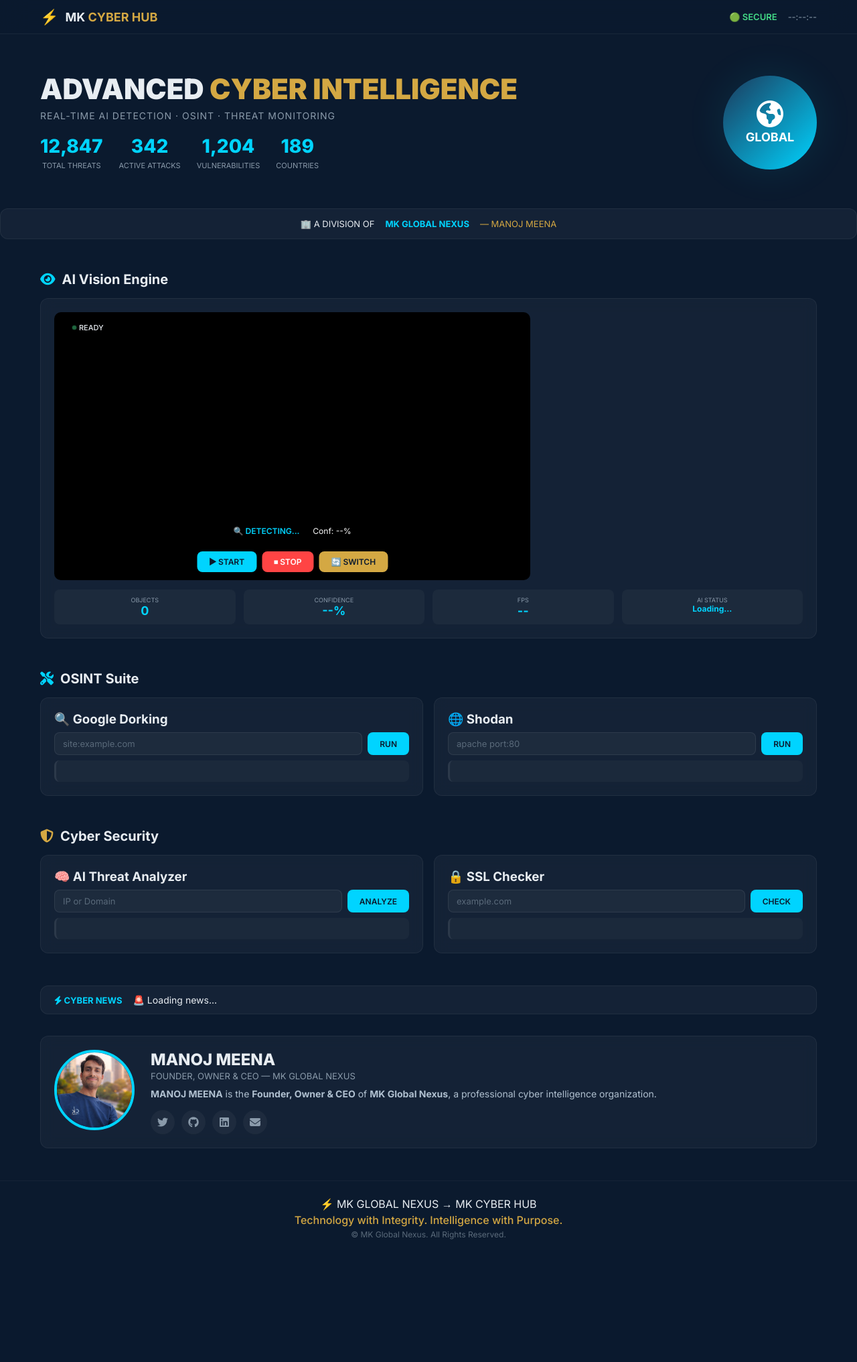
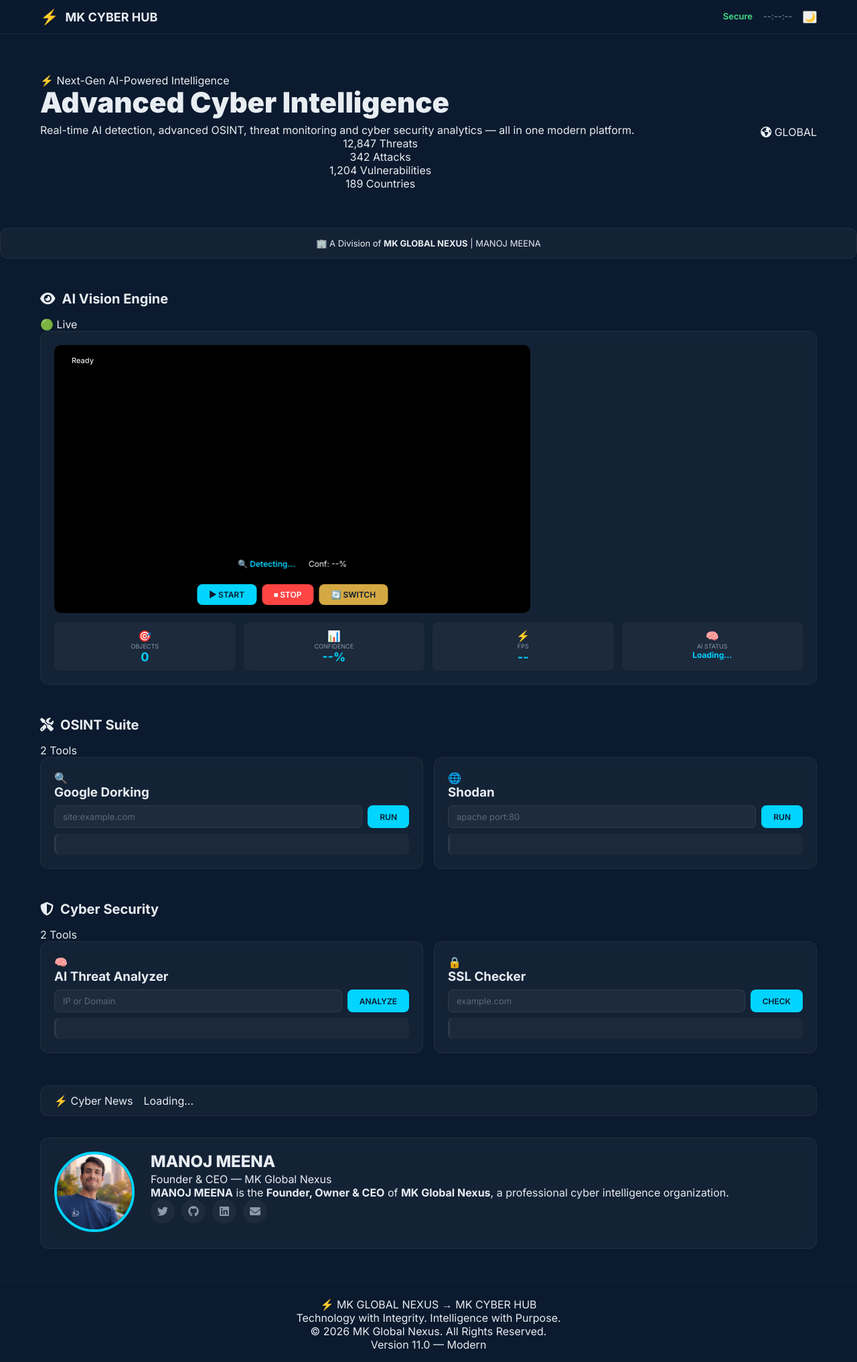
Before and after one commit to mklover07/MKCYBERHUB, a Flask app: page / in a window 1280 px wide. Shown: the whole page at 67% size. Before the commit the page ends 1850 px from the top, so only its background shows below. Run offline with Flask 3, Linux system fonts and the light colour scheme.

Commit message:
Update index.html

```diff
--- a/templates/index.html
+++ b/templates/index.html
@@ -10,99 +10,132 @@
 </head>
 <body>
 
+    <!-- ===== HEADER ===== -->
     <header class="header">
         <div class="container">
             <div class="logo">
-                <span class="logo-icon">⚡</span>
-                <span class="logo-text">MK <span class="highlight">CYBER HUB</span></span>
+                <div class="logo-icon">⚡</div>
+                <div class="logo-text">
+                    <span class="brand">MK</span>
+                    <span class="sub">CYBER HUB</span>
+                </div>
             </div>
             <div class="header-right">
-                <span class="status">🟢 SECURE</span>
-                <span class="time" id="currentTime">--:--:--</span>
+                <span class="status">
+                    <span class="pulse"></span> Secure
+                </span>
+                <span class="time" id="clock">--:--:--</span>
+                <button class="theme-btn" onclick="toggleTheme()">🌙</button>
             </div>
         </div>
     </header>
 
+    <!-- ===== MAIN ===== -->
     <main>
 
-        <!-- HERO -->
+        <!-- ===== HERO ===== -->
         <section class="hero">
             <div class="container">
                 <div class="hero-content">
-                    <h1>ADVANCED <span class="highlight">CYBER INTELLIGENCE</span></h1>
-                    <p class="subtitle">Real-time AI Detection · OSINT · Threat Monitoring</p>
-                    <div class="stats">
+                    <div class="hero-badge">
+                        <span class="badge-glow">⚡ Next-Gen</span>
+                        <span class="badge-text">AI-Powered Intelligence</span>
+                    </div>
+                    <h1 class="hero-title">
+                        <span class="gradient">Advanced</span>
+                        <span class="white">Cyber Intelligence</span>
+                    </h1>
+                    <p class="hero-desc">
+                        Real-time AI detection, advanced OSINT, threat monitoring
+                        and cyber security analytics — all in one modern platform.
+                    </p>
+                    <div class="hero-stats">
                         <div class="stat">
-                            <span class="number" id="totalThreats">12,847</span>
-                            <span class="label">Total Threats</span>
+                            <span class="stat-number" id="totalThreats">12,847</span>
+                            <span class="stat-label">Threats</span>
                         </div>
                         <div class="stat">
-                            <span class="number" id="activeAttacks">342</span>
-                            <span class="label">Active Attacks</span>
+                            <span class="stat-number" id="activeAttacks">342</span>
+                            <span class="stat-label">Attacks</span>
                         </div>
                         <div class="stat">
-                            <span class="number" id="vulnerabilities">1,204</span>
-                            <span class="label">Vulnerabilities</span>
+                            <span class="stat-number" id="vulnerabilities">1,204</span>
+                            <span class="stat-label">Vulnerabilities</span>
                         </div>
                         <div class="stat">
-                            <span class="number" id="countries">189</span>
-                            <span class="label">Countries</span>
+                            <span class="stat-number" id="countries">189</span>
+                            <span class="stat-label">Countries</span>
                         </div>
                     </div>
                 </div>
-                <div class="hero-image">
-                    <div class="globe">
-                        <i class="fas fa-globe-americas"></i>
-                        <span>GLOBAL</span>
+                <div class="hero-visual">
+                    <div class="globe-container">
+                        <div class="globe-ring"></div>
+                        <div class="globe-ring"></div>
+                        <div class="globe-ring"></div>
+                        <div class="globe-center">
+                            <i class="fas fa-globe-americas"></i>
+                            <span>GLOBAL</span>
+                        </div>
                     </div>
                 </div>
             </div>
         </section>
 
-        <!-- BANNER -->
+        <!-- ===== BANNER ===== -->
         <section class="banner">
             <div class="container">
-                <span>🏢 A DIVISION OF</span>
-                <span class="company">MK GLOBAL NEXUS</span>
-                <span class="founder">— MANOJ MEENA</span>
+                <div class="banner-content">
+                    <span>🏢 A Division of</span>
+                    <strong>MK GLOBAL NEXUS</strong>
+                    <span class="divider">|</span>
+                    <span class="gold">MANOJ MEENA</span>
+                </div>
             </div>
         </section>
 
-        <!-- AI VISION -->
-        <section class="section" id="vision">
+        <!-- ===== FEATURES ===== -->
+        <section class="section">
             <div class="container">
-                <h2><i class="fas fa-eye" style="color:#00D4FF;"></i> AI Vision Engine</h2>
+                <div class="section-header">
+                    <h2><i class="fas fa-eye"></i> AI Vision Engine</h2>
+                    <span class="badge-live">🟢 Live</span>
+                </div>
                 <div class="card">
                     <div class="camera-wrapper">
                         <video id="video" autoplay playsinline muted></video>
                         <canvas id="canvas"></canvas>
                         <div class="camera-status" id="cameraStatus">
-                            <span class="dot"></span> READY
+                            <span class="pulse"></span> Ready
                         </div>
                         <div class="controls">
-                            <button onclick="startScanner()" class="btn primary">▶ START</button>
-                            <button onclick="stopScanner()" class="btn danger">⏹ STOP</button>
-                            <button onclick="switchCamera()" class="btn secondary">🔄 SWITCH</button>
+                            <button onclick="startScanner()" class="btn primary">▶ Start</button>
+                            <button onclick="stopScanner()" class="btn danger">⏹ Stop</button>
+                            <button onclick="switchCamera()" class="btn secondary">🔄 Switch</button>
                         </div>
                         <div class="detection-info">
-                            <span id="detectedObject">🔍 DETECTING...</span>
+                            <span id="detectedObject">🔍 Detecting...</span>
                             <span id="detectedConfidence">Conf: --%</span>
                         </div>
                     </div>
                     <div class="dashboard">
                         <div class="dash-item">
+                            <span class="dash-icon">🎯</span>
                             <span class="dash-label">Objects</span>
                             <span class="dash-value" id="objCount">0</span>
                         </div>
                         <div class="dash-item">
+                            <span class="dash-icon">📊</span>
                             <span class="dash-label">Confidence</span>
                             <span class="dash-value" id="confidence">--%</span>
                         </div>
                         <div class="dash-item">
+                            <span class="dash-icon">⚡</span>
                             <span class="dash-label">FPS</span>
                             <span class="dash-value" id="fps">--</span>
                         </div>
                         <div class="dash-item">
+                            <span class="dash-icon">🧠</span>
                             <span class="dash-label">AI Status</span>
                             <span class="dash-value" id="aiStatus" style="font-size:12px;">Loading...</span>
                         </div>
@@ -111,24 +144,33 @@
             </div>
         </section>
 
-        <!-- OSINT -->
+        <!-- ===== OSINT ===== -->
         <section class="section">
             <div class="container">
-                <h2><i class="fas fa-tools" style="color:#00D4FF;"></i> OSINT Suite</h2>
+                <div class="section-header">
+                    <h2><i class="fas fa-tools"></i> OSINT Suite</h2>
+                    <span class="badge">2 Tools</span>
+                </div>
                 <div class="grid-2">
                     <div class="card">
-                        <h3>🔍 Google Dorking</h3>
+                        <div class="card-head">
+                            <span class="card-icon">🔍</span>
+                            <h3>Google Dorking</h3>
+                        </div>
                         <div class="input-group">
                             <input type="text" id="dorkInput" placeholder="site:example.com">
-                            <button onclick="runDork()" class="btn primary">RUN</button>
+                            <button onclick="runDork()" class="btn primary">Run</button>
                         </div>
                         <div id="dorkResult" class="result"></div>
                     </div>
                     <div class="card">
-                        <h3>🌐 Shodan</h3>
+                        <div class="card-head">
+                            <span class="card-icon">🌐</span>
+                            <h3>Shodan</h3>
+                        </div>
                         <div class="input-group">
                             <input type="text" id="shodanInput" placeholder="apache port:80">
-                            <button onclick="runShodan()" class="btn primary">RUN</button>
+                            <button onclick="runShodan()" class="btn primary">Run</button>
                         </div>
                         <div id="shodanResult" class="result"></div>
                     </div>
@@ -136,24 +178,33 @@
             </div>
         </section>
 
-        <!-- SECURITY -->
+        <!-- ===== SECURITY ===== -->
         <section class="section">
             <div class="container">
-                <h2><i class="fas fa-shield-alt" style="color:#D4A843;"></i> Cyber Security</h2>
+                <div class="section-header">
+                    <h2><i class="fas fa-shield-alt"></i> Cyber Security</h2>
+                    <span class="badge">2 Tools</span>
+                </div>
                 <div class="grid-2">
                     <div class="card">
-                        <h3>🧠 AI Threat Analyzer</h3>
+                        <div class="card-head">
+                            <span class="card-icon">🧠</span>
+                            <h3>AI Threat Analyzer</h3>
+                        </div>
                         <div class="input-group">
                             <input type="text" id="threatInput" placeholder="IP or Domain">
-                            <button onclick="runThreat()" class="btn primary">ANALYZE</button>
+                            <button onclick="runThreat()" class="btn primary">Analyze</button>
                         </div>
                         <div id="threatResult" class="result"></div>
                     </div>
                     <div class="card">
-                        <h3>🔒 SSL Checker</h3>
+                        <div class="card-head">
+                            <span class="card-icon">🔒</span>
+                            <h3>SSL Checker</h3>
+                        </div>
                         <div class="input-group">
                             <input type="text" id="sslInput" placeholder="example.com">
-                            <button onclick="runSSL()" class="btn primary">CHECK</button>
+                            <button onclick="runSSL()" class="btn primary">Check</button>
                         </div>
                         <div id="sslResult" class="result"></div>
                     </div>
@@ -161,25 +212,32 @@
             </div>
         </section>
 
-        <!-- NEWS -->
+        <!-- ===== NEWS ===== -->
         <section class="section">
             <div class="container">
                 <div class="news-ticker">
-                    <span class="label"><i class="fas fa-bolt"></i> CYBER NEWS</span>
-                    <span class="scroll" id="newsTicker">🚨 Loading news...</span>
+                    <span class="news-label">⚡ Cyber News</span>
+                    <span class="news-scroll" id="newsTicker">Loading...</span>
                 </div>
             </div>
         </section>
 
-        <!-- FOUNDER -->
+        <!-- ===== FOUNDER ===== -->
         <section class="section">
             <div class="container">
                 <div class="card founder">
-                    <img src="{{ url_for('static', filename='images/founder.jpg') }}" alt="MANOJ MEENA" onerror="this.src='https://ui-avatars.com/api/?name=Manoj+Meena&size=120&background=1B3A5C&color=fff&bold=true'">
+                    <div class="founder-avatar">
+                        <img src="{{ url_for('static', filename='images/founder.jpg') }}"
+                             alt="MANOJ MEENA"
+                             onerror="this.src='https://ui-avatars.com/api/?name=Manoj+Meena&size=120&background=00D4FF&color=0B1A2E&bold=true'">
+                    </div>
                     <div class="founder-info">
                         <h2>MANOJ MEENA</h2>
-                        <p class="title">Founder, Owner &amp; CEO — MK Global Nexus</p>
-                        <p class="bio"><strong>MANOJ MEENA</strong> is the <strong>Founder, Owner &amp; CEO</strong> of <strong>MK Global Nexus</strong>, a professional cyber intelligence organization.</p>
+                        <p class="founder-title">Founder & CEO — MK Global Nexus</p>
+                        <p class="founder-bio">
+                            <strong>MANOJ MEENA</strong> is the <strong>Founder, Owner & CEO</strong>
+                            of <strong>MK Global Nexus</strong>, a professional cyber intelligence organization.
+                        </p>
                         <div class="social">
                             <a href="#"><i class="fab fa-twitter"></i></a>
                             <a href="#"><i class="fab fa-github"></i></a>
@@ -193,11 +251,17 @@
 
     </main>
 
+    <!-- ===== FOOTER ===== -->
     <footer class="footer">
         <div class="container">
-            <p>⚡ MK GLOBAL NEXUS → MK CYBER HUB</p>
-            <p class="motto">Technology with Integrity. Intelligence with Purpose.</p>
-            <p class="copy">© MK Global Nexus. All Rights Reserved.</p>
+            <div class="footer-brand">
+                <span>⚡ MK GLOBAL NEXUS</span>
+                <span class="arrow">→</span>
+                <span>MK CYBER HUB</span>
+            </div>
+            <p class="footer-motto">Technology with Integrity. Intelligence with Purpose.</p>
+            <p class="footer-copy">© 2026 MK Global Nexus. All Rights Reserved.</p>
+            <p class="footer-version">Version 11.0 — Modern</p>
         </div>
     </footer>
 
```
